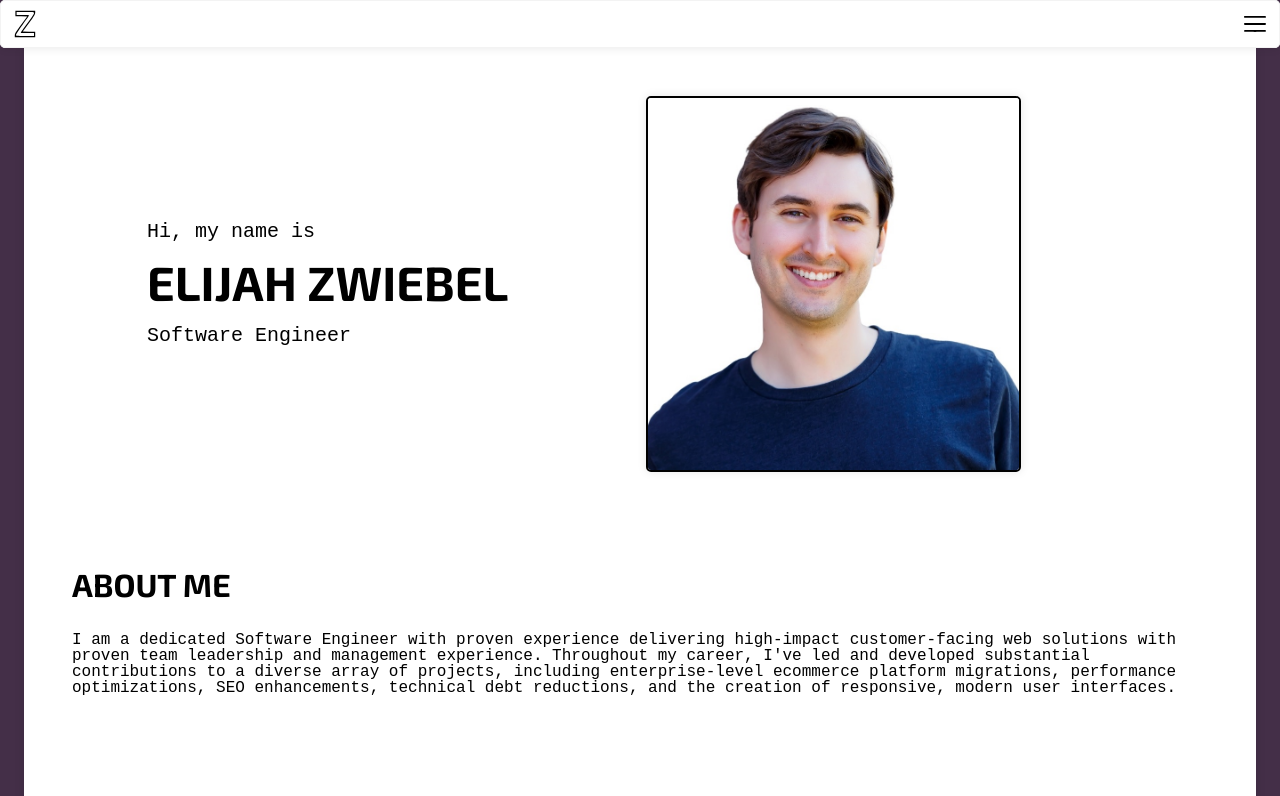
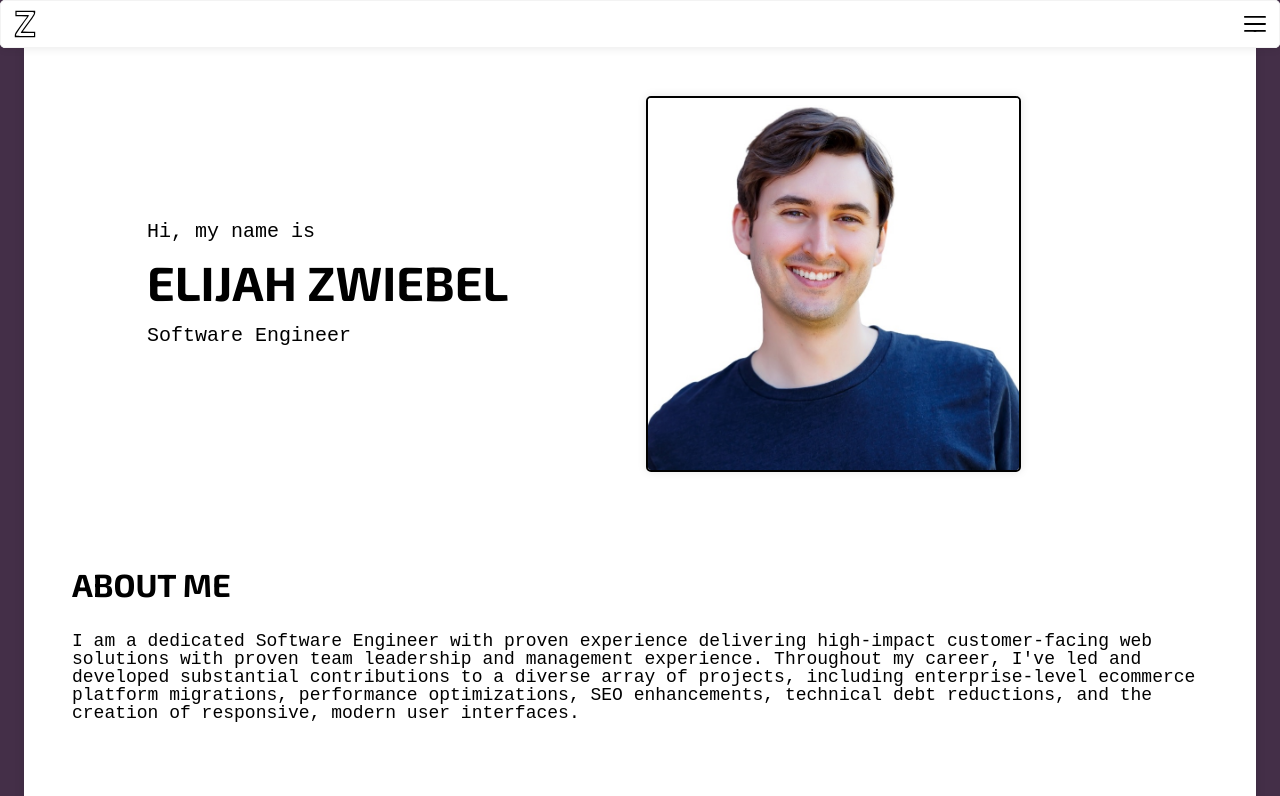
Before and after one commit to elizwiebel/project-portfolio, a Next.js app: page / in a window 1280 px wide. Shown: the top 796 px of the page. Built offline with nearby package versions, Linux system fonts and the light colour scheme.

Commit message:
Tweak text size

```diff
--- a/styles/_mixins.scss
+++ b/styles/_mixins.scss
@@ -40,7 +40,7 @@
 
 @mixin txt-regular {
     font-family: $font-secondary;
-    font-size: 1rem;
+    font-size: 1.125rem;
 }
 
 @mixin txt-x-small {
```
